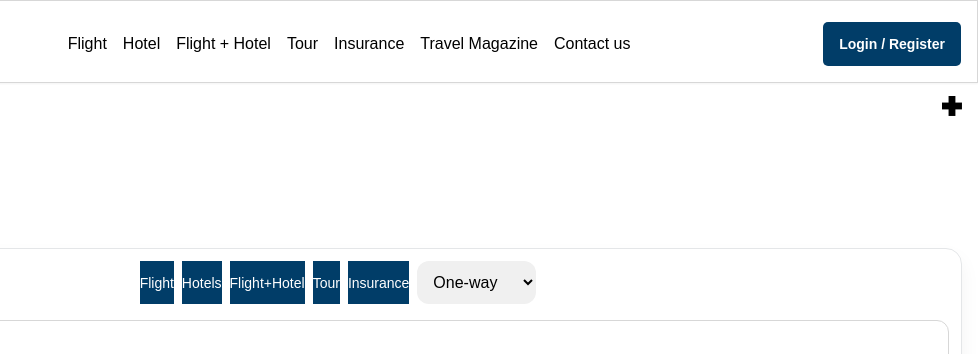
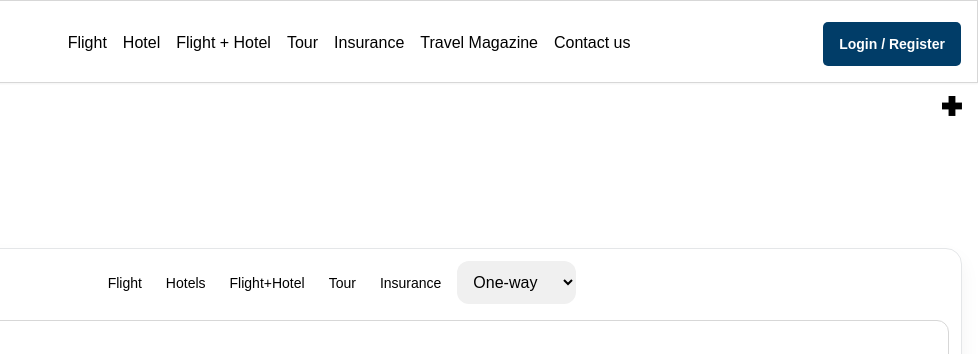
Before and after one commit to meranHM/manzoomeh-front-end-task-vanilla, a website built with Vite: page index.html in a window 1280 px wide. Shown: the top 354 px of the page, 302-1280 px from the left. Built offline with nearby package versions, Linux system fonts and the light colour scheme.

Commit message:
Add serviceBtn utility class for search box buttons

```diff
--- a/src/index.css
+++ b/src/index.css
@@ -16,4 +16,14 @@
     h1, h2, h3, h4, h5, h6, p {
         @apply font-manrope
     }
+
+    nav ul li  {
+        @apply border-b-2 border-transparent hover:border-current transition-colors duration-300
+    }
 }
+
+@layer utilities {
+    .serviceBtn {
+        @apply p-2 bg-transparent text-black rounded-[50px] hover:bg-[#FE9001] hover:text-white transition-colors
+    }
+}
```
